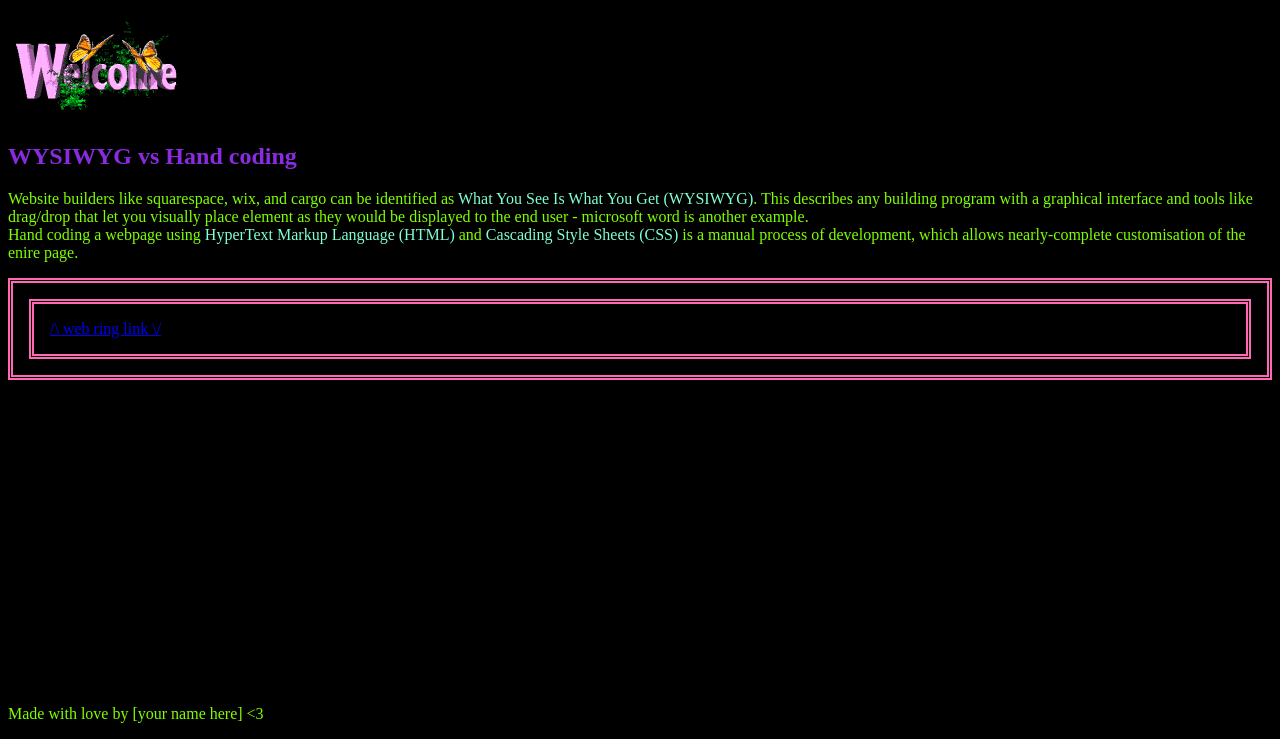
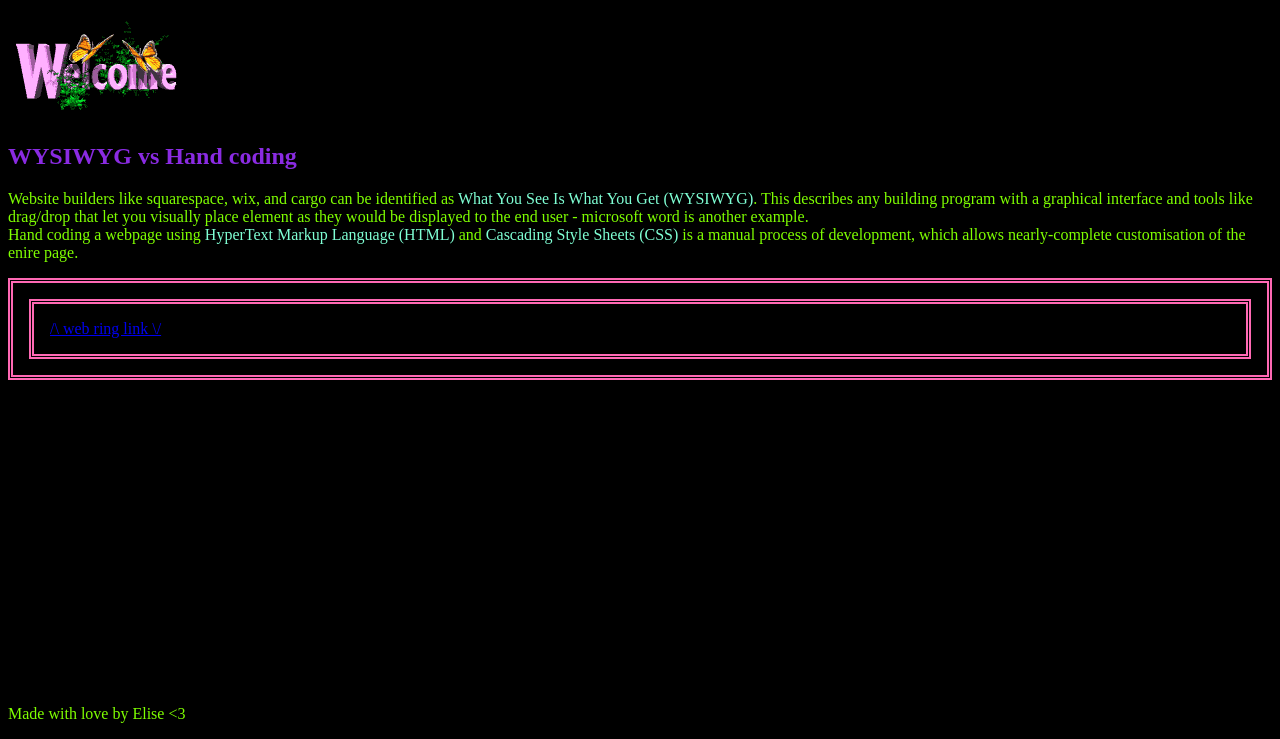
Before and after one commit to itzelise/next-in-trending, a plain HTML site: page index.html in a window 1280 px wide. Shown: the part 61-800 px from the top of the page. Drawn offline with Linux system fonts and the light colour scheme.

Commit message:
Update index.html

```diff
--- a/index.html
+++ b/index.html
@@ -29,5 +29,5 @@ The index.html file is typically the landing page for a website on github pages
 
 </body>
 <footer> <!-- The footer is a the end of the page, it's totally optional and typically contains a note about the last update, or a dis on your sworn enemy.-->
-    <p>Made with love by [your name here] &lt;3 </p>
+    <p>Made with love by Elise &lt;3 </p>
 </footer>
```
